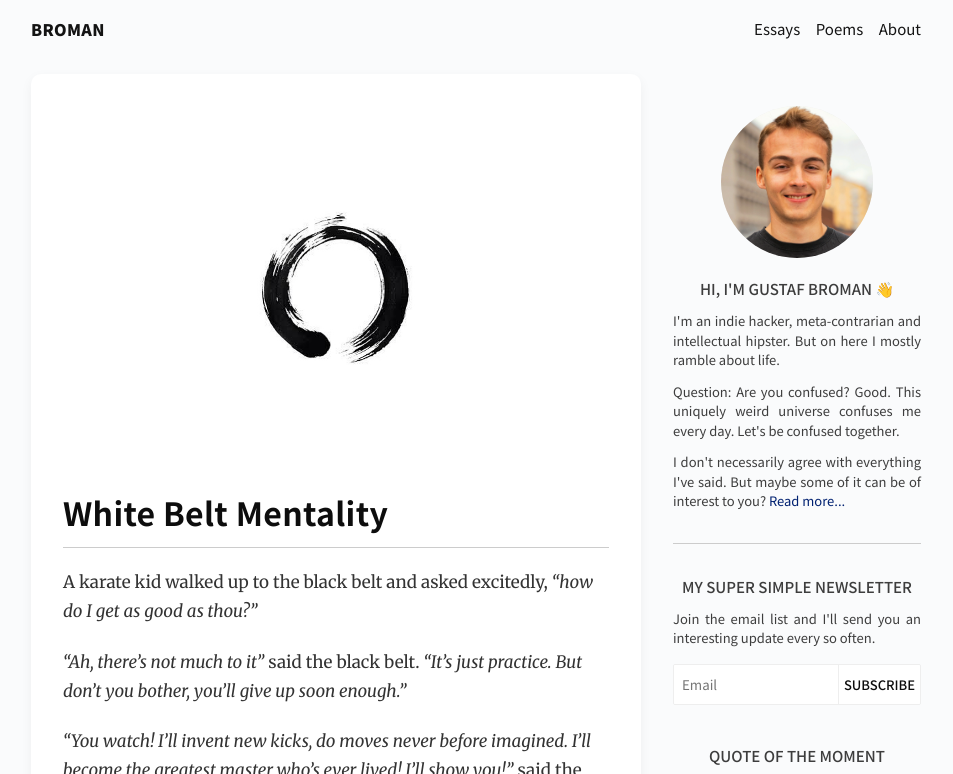
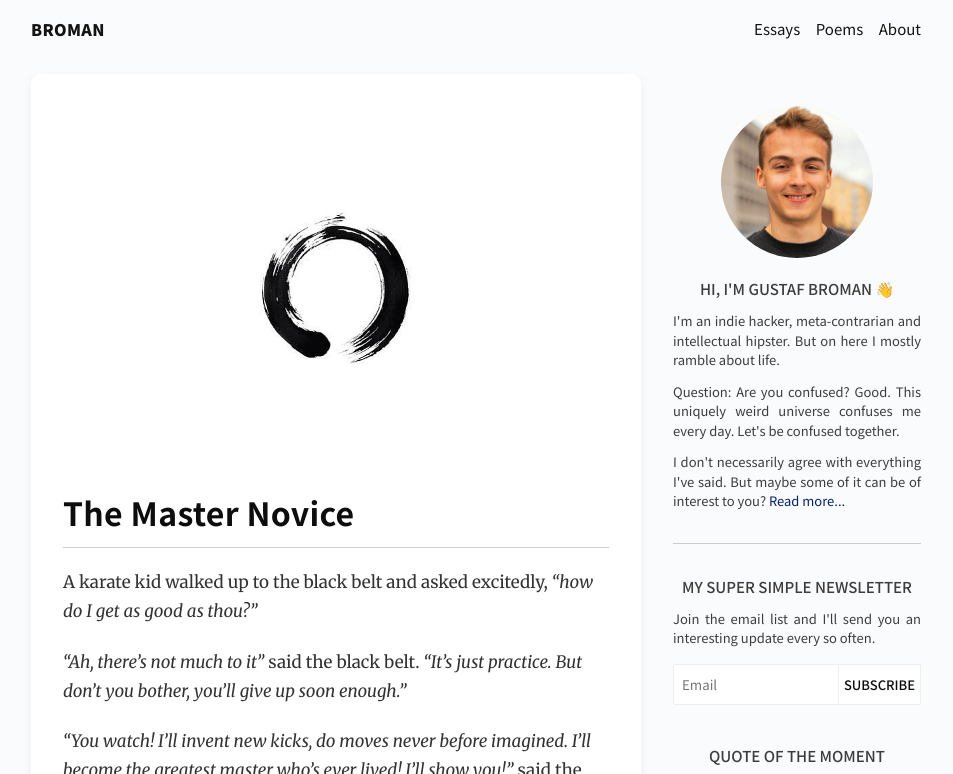
Before and after one commit to gdbroman/broman.blog, a Jekyll site: the page built from _posts/2020/2020-09-01-master-novice.md, in a window 1280 px wide, cut to the strip 0-774 px from the top of the page. Shown: the whole strip, without its empty margins (164-1117 px from the left). Built offline with Jekyll 4.4.1, drawn with Linux system fonts in a browser that asks for light colours.

Commit message:
title change

```diff
--- a/_posts/2020/2020-09-01-white-belt-mentality.md
+++ b/_posts/2020/2020-09-01-master-novice.md
@@ -1,6 +1,6 @@
 ---
-title: "White Belt Mentality"
-permalink: white-belt-mentality
+title: "The Master Novice"
+permalink: master-novice
 ---
 
 A karate kid walked up to the black belt and asked excitedly, *"how do I get as good as thou?"*
```
Also changed, not shown: assets/images/thumbnails/master-novice.jpg (renamed from assets/images/thumbnails/white-belt-mentality.jpg).
